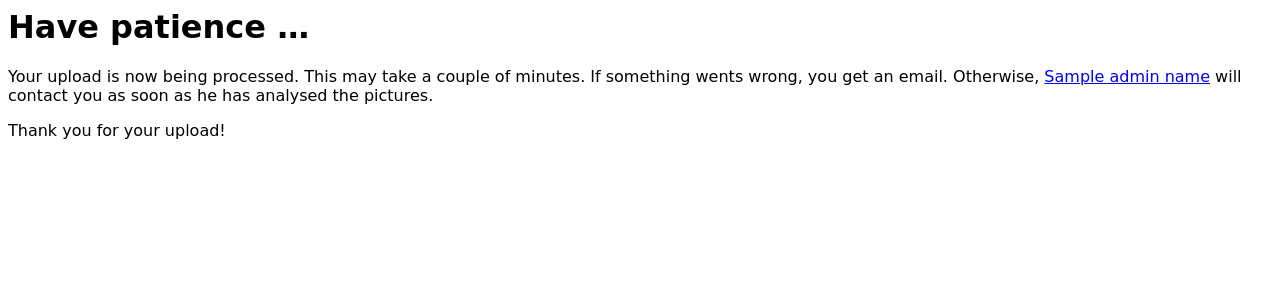
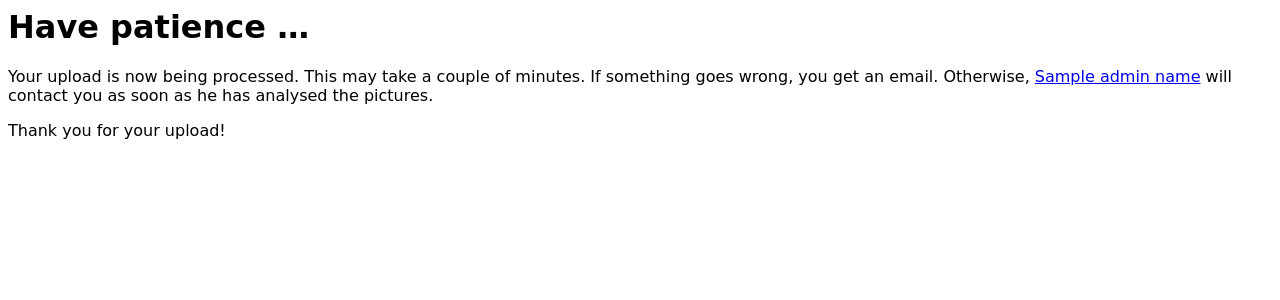
Before and after one commit to lensfun/lensfun, a Django app: template tools/calibration_webserver/calibration/templates/calibration/pending.html in a window 1280 px wide. Shown: the top 300 px of the page. Run offline with Django 4.2, Linux system fonts and the light colour scheme; the template is opened without the code that fills it: most values are stand-ins (such as "Sample title", 1, 10 or a date in 2020).

Commit message:
Fix a typo.

```diff
--- a/tools/calibration_webserver/calibration/templates/calibration/pending.html
+++ b/tools/calibration_webserver/calibration/templates/calibration/pending.html
@@ -4,7 +4,7 @@
 <h1>Have patience …</h1>
 
 <p>Your upload is now being processed.  This may take a couple of minutes.  If
-something wents wrong, you get an email.
+something goes wrong, you get an email.
 Otherwise, <a href="mailto:{{ admin_email }}">{{ admin_name }}</a> will
 contact you as soon as he has analysed the pictures.</p>
 
```
